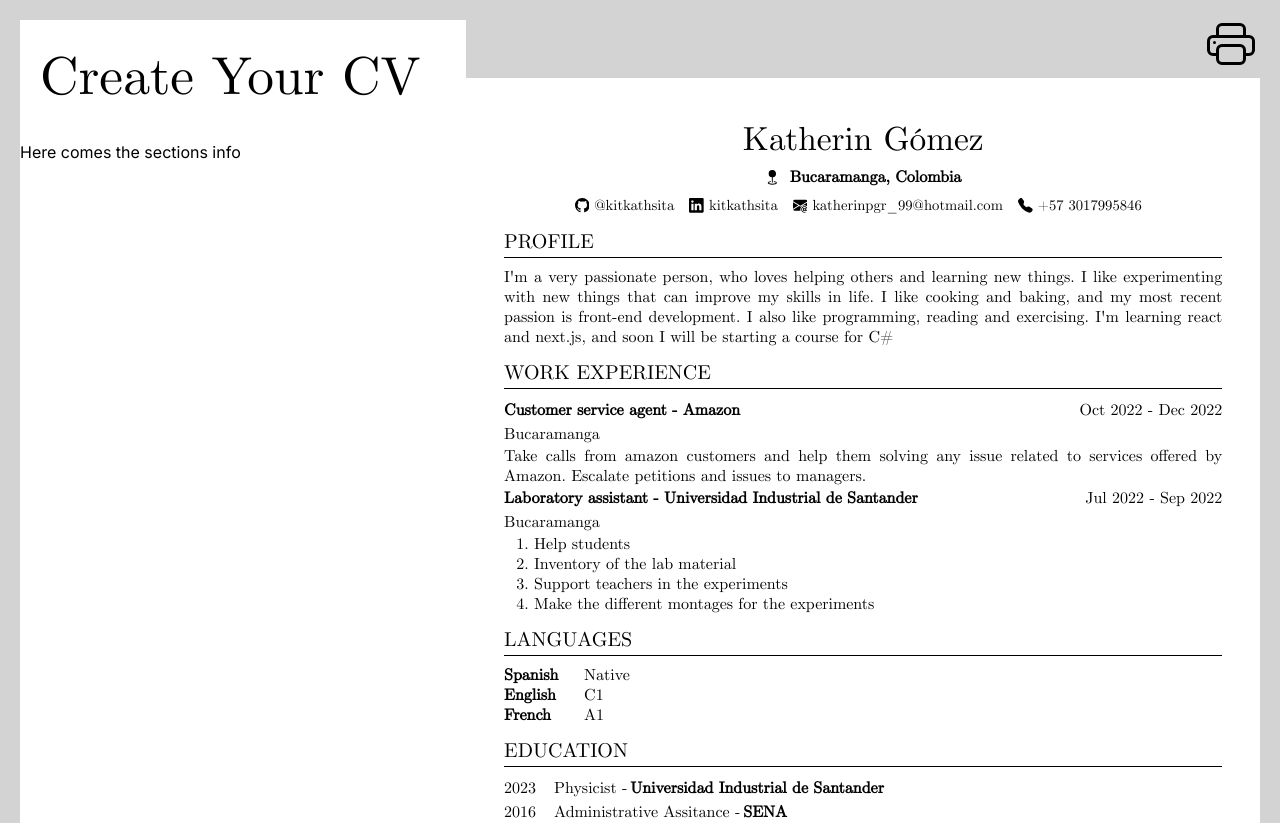
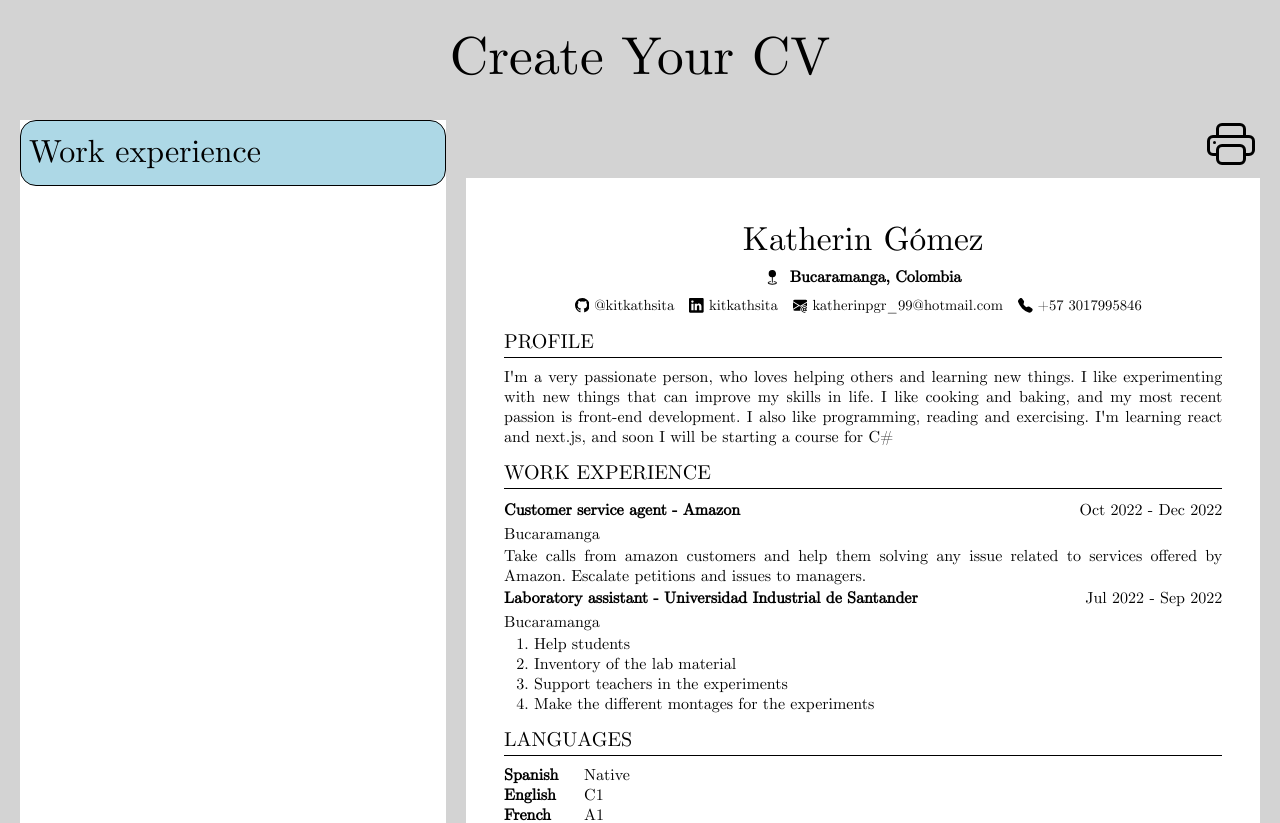
Before and after one commit to kitkathsita/CV-creation, a Next.js app: page / in a window 1280 px wide. Shown: the top 823 px of the page. Built offline with nearby package versions, Linux system fonts and the light colour scheme.

Commit message:
added some style and rearrange some things

```diff
--- a/CV-info/CvInfo.js
+++ b/CV-info/CvInfo.js
@@ -1,13 +1,12 @@
 'use client'
 import React, { useState, useRef } from 'react';
-import TitlePage from './components/TitlePage';
 import SectionInfo from './components/SectionInfo';
+import SectionTitle from './components/SectionTitle';
 
 export default function CVInfo() {
   return (
     <div id='infoContainer'>
-      <TitlePage></TitlePage>
-      <SectionInfo></SectionInfo>
+      <SectionTitle sectionName={'Work experience'}></SectionTitle>
     </div>
   )
 }
--- /dev/null
+++ b/CV-info/components/SectionTitle.js
@@ -0,0 +1,7 @@
+export default function SectionTitle({ sectionName }) {
+  return (
+    <>
+      <h1 className="sectionName">{sectionName}</h1>
+    </>
+  )
+}
--- a/app/globals.css
+++ b/app/globals.css
@@ -26,19 +26,40 @@ body {
 #bigContainer {
   display: grid;
   grid-template-columns: repeat(2, 1fr);
+  grid-template-rows: repeat(2);
   width: 100%;
 }
 
+/* PART OF THE INFORMATION */
+
 .titlePage {
+  display: flex;
   font-family: 'Computer Modern';
   font-size: 40pt;
-  margin: 20px;
+  grid-column: 1 / 3;
+  margin-bottom: 20px;
+  text-align: center;
+  justify-content: center;
+  align-items: center;
 }
 
 #infoContainer {
   grid-column: 1;
   background-color: white;
+  margin-right: 20px;
 }
+
+.sectionName {
+  padding: 8px;
+  font-family: 'Computer Modern';
+  font-size: 2rem;
+  background-color: lightblue;
+  border-radius: 16px 16px;
+  border: solid 1px;
+  border-color: black;
+}
+
+/* PART OF THE CV */
 
 #cvContainer {
   display: flex;
@@ -63,7 +84,7 @@ body {
 #page {
   grid-column: 2;
   width: 210mm;
-  height: 296mm;
+  height: 294mm;
   background-color: white;
 }
 
--- a/app/page.js
+++ b/app/page.js
@@ -4,11 +4,13 @@ import './globals.css';
 import Info from '../info.json';
 import CVRender from '@/CV-render/CvRender';
 import CVInfo from '@/CV-info/CvInfo';
+import TitlePage from '@/app/TitlePage';
 
 export default function Home() {
   return (
     <>
     <div id='bigContainer'>
+      <TitlePage/>
       <CVInfo></CVInfo>
       <CVRender></CVRender>
     </div>
```
Also changed, not shown: app/TitlePage.js (renamed from CV-info/components/TitlePage.js).
